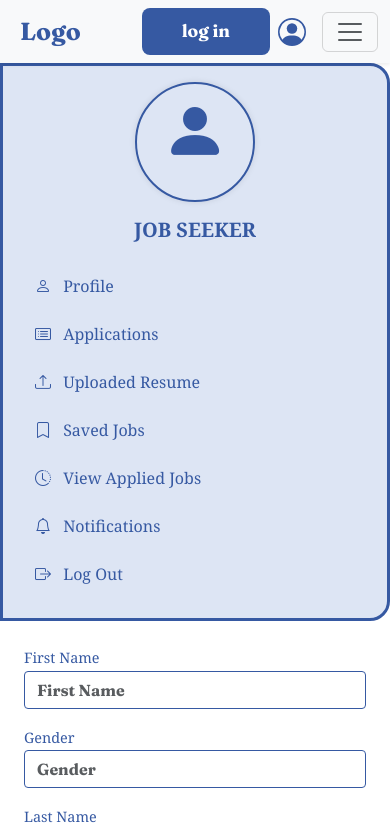
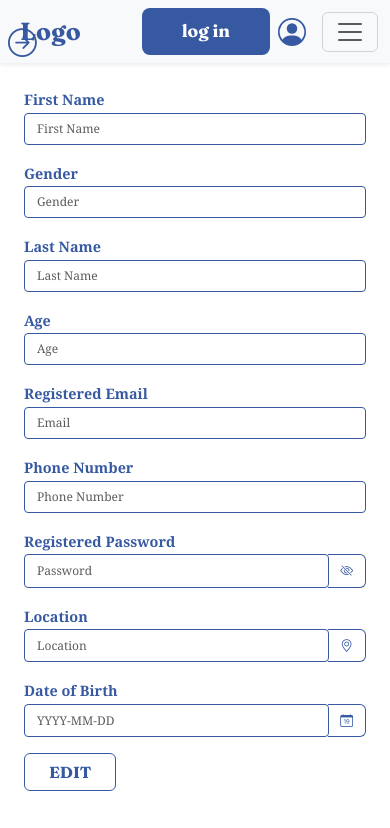
Before and after one commit to kareem-halaweh/JobPortal, an Angular app in the folder JobPortal/: page /seeker/profile in a window 390 px wide. Shown: the top 828 px of the page. Built offline with nearby package versions, Linux system fonts and the light colour scheme.

Commit message:
routing, responsiveness, css for seeker layout and profile section finished

```diff
--- a/JobPortal/src/app/User Roles & Authentication/logout/logout.component.html
+++ b/JobPortal/src/app/User Roles & Authentication/logout/logout.component.html
@@ -4,7 +4,7 @@
       <app-header-text [headerText]="'Are you sure you want to log out?'"></app-header-text>
     </div>
     <div class="d-flex justify-content-center align-items-center">
-      <app-button class="d-inline-block  me-5 " text="Cancel" [linkTo]="'account'"></app-button>
+      <app-button class="d-inline-block  me-5 " text="Cancel" [linkTo]="'/seeker/profile'"></app-button>
       <app-button class=" d-inline-block  ms-5" text="Log out" [linkTo]="'logoutSuccess'"></app-button>
     </div>
 
--- a/JobPortal/src/app/seeker-pages/seeker-layout/seeker-layout.component.css
+++ b/JobPortal/src/app/seeker-pages/seeker-layout/seeker-layout.component.css
@@ -1,15 +1,6 @@
 body {
   font-family: Georgia, 'Times New Roman', serif;
 }
-
-
-.sidebar {
-  background-color: #DDE5F4;
-  border-radius: 0 20px 20px 0;
-  color: #000;
-  border: #3659A2 solid;
-}
-
 
 .profile-pic {
   width: 120px;
@@ -20,14 +11,13 @@ body {
   box-shadow: 0 0 6px rgba(0, 0, 0, 0.1);
   background-color: transparent;
   padding: 0;
+  display: inline-block;
 }
-
 
 h5.fw-bold {
   font-family: Georgia, 'Times New Roman', serif;
   color: #3659A2;
 }
-
 
 .nav-link {
   font-family: Georgia, 'Times New Roman', serif;
@@ -37,12 +27,13 @@ h5.fw-bold {
   border-radius: 0.375rem;
   margin-bottom: 0.5rem;
   cursor: pointer;
+  font-weight: 600;
 }
 
 .nav-link:hover {
   background-color: #3659A2;
   color: white;
-  font-weight: 600;
+  font-weight: 700;
 }
 
 .nav-link.active,
@@ -52,7 +43,105 @@ h5.fw-bold {
   background-color: rgba(255, 255, 255, 0.2);
   border-radius: 0.375rem;
 }
-.profile-pic {
 
-  display: inline-block;
+.sidebar {
+  background-color: #DDE5F4;
+  border-radius: 0 20px 20px 0;
+  color: #000;
+  border: 2px solid #3659A2;
+  position: relative;
+  transform: none;
+  transition: transform 0.3s ease-in-out;
+  z-index: 1040;
 }
+
+.toggle-sidebar-btn {
+  display: none;
+  position: fixed;
+  top: 1rem;
+  left: 0;
+  z-index: 1051;
+  background: none;
+  border: none;
+  padding: 0.5rem;
+  font-size: 1.8rem;
+  color: #3659A2;
+  animation: bob 1.5s infinite ease-in-out;
+  transition: transform 0.3s ease-in-out;
+}
+
+.toggle-sidebar-btn.arrow-shifted {
+  transform: translateX(250px);
+}
+
+@keyframes bob {
+  0%, 100% {
+    transform: translateY(0);
+  }
+  50% {
+    transform: translateY(-4px);
+  }
+}
+
+.sidebar-overlay {
+  position: fixed;
+  top: 0;
+  left: 0;
+  height: 100vh;
+  width: 100vw;
+  background-color: rgba(0, 0, 0, 0.3);
+  z-index: 1030;
+}
+
+.main-wrapper {
+  transition: transform 0.3s ease-in-out;
+}
+
+.main-content {
+  position: relative;
+}
+
+@media (max-width: 767px) {
+  .sidebar {
+    position: fixed;
+    top: 0;
+    left: 0;
+    width: 250px;
+    height: 100vh;
+    transform: translateX(-100%);
+    transition: transform 0.3s ease-in-out;
+  }
+
+  .sidebar.show-sidebar {
+    transform: translateX(0);
+  }
+
+  .main-wrapper.sidebar-open {
+    transform: translateX(250px);
+  }
+
+  .toggle-sidebar-btn {
+    display: block;
+  }
+
+  .main-content {
+    padding-left: 0;
+    padding-right: 1rem;
+    padding-top: 1rem;
+  }
+
+  input.form-control,
+  select.form-control,
+  textarea.form-control {
+    font-size: 0.9rem;
+    padding: 0.4rem 0.6rem;
+    width: 100%;
+    box-sizing: border-box;
+  }
+}
+
+@media (min-width: 768px) {
+  .toggle-sidebar-btn {
+    display: none;
+  }
+}
--- a/JobPortal/src/app/seeker-pages/seeker-layout/seeker-layout.component.html
+++ b/JobPortal/src/app/seeker-pages/seeker-layout/seeker-layout.component.html
@@ -1,22 +1,38 @@
+
+<div
+  class="sidebar-overlay"
+  *ngIf="sidebarVisible && isMobileScreen"
+  (click)="toggleSidebar()">
+</div>
+
+<button
+  class="toggle-sidebar-btn"
+  *ngIf="isMobileScreen"
+  (click)="toggleSidebar()">
+  <i class="bi" [ngClass]="sidebarVisible ? 'bi-arrow-left-circle' : 'bi-arrow-right-circle'"></i>
+</button>
+
+
 <div class="container-fluid">
   <div class="row min-vh-100 flex-column flex-md-row">
 
-    <div class="col-12 col-md-3 p-3 d-flex flex-column align-items-center sidebar">
+    <div
+      class="col-12 col-md-3 p-3 d-flex flex-column align-items-center sidebar"
+      [ngClass]="{ 'show-sidebar': sidebarVisible }">
+
       <div class="text-center mb-3">
-
         <i class="bi bi-person-fill profile-pic" style="font-size: 4rem; color: #3659A2;"></i>
-
         <h5 class="fw-bold mt-3">JOB SEEKER</h5>
       </div>
 
       <ul class="nav flex-column w-100">
         <li class="nav-item">
-          <a class="nav-link" [routerLink]="['/seeker']" routerLinkActive="active-tab" [routerLinkActiveOptions]="{ exact: true }">
+          <a class="nav-link" [routerLink]="['/seeker/profile']" routerLinkActive="active-tab">
             <i class="bi bi-person me-2"></i> Profile
           </a>
         </li>
         <li class="nav-item">
-          <a class="nav-link" [routerLink]="['/seeker/applications']" routerLinkActive="active-tab" [routerLinkActiveOptions]=" { exact: true }">
+          <a class="nav-link" [routerLink]="['/seeker/applications']" routerLinkActive="active-tab" [routerLinkActiveOptions]="{ exact: true }">
             <i class="bi bi-card-list me-2"></i> Applications
           </a>
         </li>
@@ -48,11 +64,11 @@
             <a class="nav-link" routerLink="/logout">
               <i class="bi bi-box-arrow-right me-2"></i> Log Out
             </a>
-
           </li>
         </ul>
       </div>
     </div>
+
 
     <div class="col-12 col-md-9 p-4">
       <router-outlet></router-outlet>
--- a/JobPortal/src/app/seeker-pages/seeker-layout/seeker-layout.component.ts
+++ b/JobPortal/src/app/seeker-pages/seeker-layout/seeker-layout.component.ts
@@ -1,11 +1,27 @@
 import { Component } from '@angular/core';
 import {RouterLink, RouterLinkActive, RouterOutlet} from '@angular/router';
+import {NgClass, NgIf} from '@angular/common';
 
 @Component({
   selector: 'app-seeker-layout',
   standalone: true,
-  imports: [RouterLink, RouterOutlet, RouterLinkActive],
+  imports: [RouterLink, RouterOutlet, RouterLinkActive, NgIf, NgClass],
   templateUrl: './seeker-layout.component.html',
   styleUrl: './seeker-layout.component.css'
 })
-export class SeekerLayoutComponent {}
+export class SeekerLayoutComponent {
+
+  sidebarVisible: boolean = false;
+
+  get isMobileScreen(): boolean {
+    return window.innerWidth < 768;
+  }
+
+  toggleSidebar(): void {
+    this.sidebarVisible = !this.sidebarVisible;
+  }
+
+
+
+
+}
--- a/JobPortal/src/app/seeker-pages/seeker-profile/seeker-profile.component.css
+++ b/JobPortal/src/app/seeker-pages/seeker-profile/seeker-profile.component.css
@@ -1,20 +1,21 @@
-
 .form-label {
   font-family: Georgia, 'Times New Roman', serif !important;
   color: #3659A2 !important;
-  font-weight: 300;
+  font-weight: 600;
   font-size: 0.9rem;
   margin-bottom: 2px !important;
 }
-
 
 .form-control.custom-input {
   border: 1px solid #3659A2 !important;
   border-radius: 4px !important;
   box-shadow: none !important;
   color: #000;
+  font-weight:100;
+  font-size: 12px;
+  font-family: Georgia, 'Times New Roman', serif !important;
+
 }
-
 
 .form-control.custom-input:focus {
   border-color: #3659A2 !important;
@@ -22,12 +23,13 @@
   box-shadow: 0 0 0 0.1rem rgba(54, 89, 162, 0.25) !important;
 }
 
-
 .input-group-text {
   border: 1px solid #3659A2 !important;
   border-left: none !important;
   color: #3659A2 !important;
   background-color: transparent !important;
+  font-weight: 100 !important;
+  font-size: 0.8rem !important;
 }
 
 button.btn.btn-outline-primary {
@@ -39,3 +41,12 @@ button.btn.btn-outline-primary:hover {
   background-color: #3659A2 !important;
   color: white !important;
 }
+
+a, p {
+  color: #3659A2 !important;
+  text-decoration: none;
+}
+
+a:hover {
+  text-shadow: 2px 2px 4px rgb(255, 255, 255);
+}
--- a/JobPortal/src/app/seeker-pages/seeker-profile/seeker-profile.component.html
+++ b/JobPortal/src/app/seeker-pages/seeker-profile/seeker-profile.component.html
@@ -43,9 +43,10 @@
         <span class="input-group-text"><i class="bi bi-eye-slash"></i></span>
       </div>
 
-    <div class="d-flex justify-content-between mt-1" *ngIf="isEditMode">
-        <small class="text-primary" style="cursor: pointer;">Change Password</small>
-        <small class="text-primary" style="cursor: pointer;">Forgot Password?</small>
+      <div class="d-flex justify-content-between mt-1" *ngIf="isEditMode">
+        <a routerLink="/changePassword"> <small  style="cursor: pointer;">Change Password</small></a>
+        <a routerLink="/resetPassword"> <small  style="cursor: pointer;">Forgot Password?</small></a>
+
       </div>
     </div>
 
```
Also changed, not shown: JobPortal/src/app/app.routes.ts (+8 -5 lines), JobPortal/src/app/seeker-pages/seeker-profile/seeker-profile.component.ts (+5 -2 lines), 1 other file (tests, documents, lock files or other folders).
